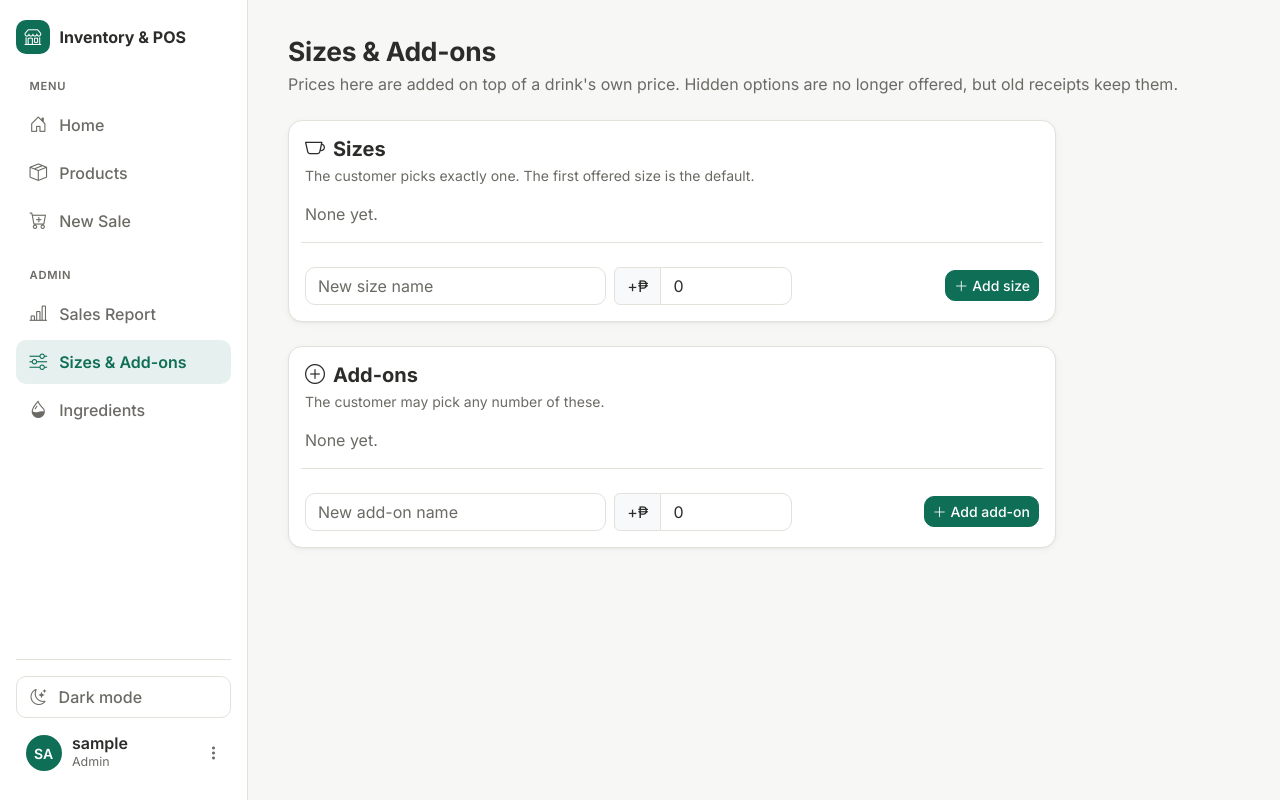
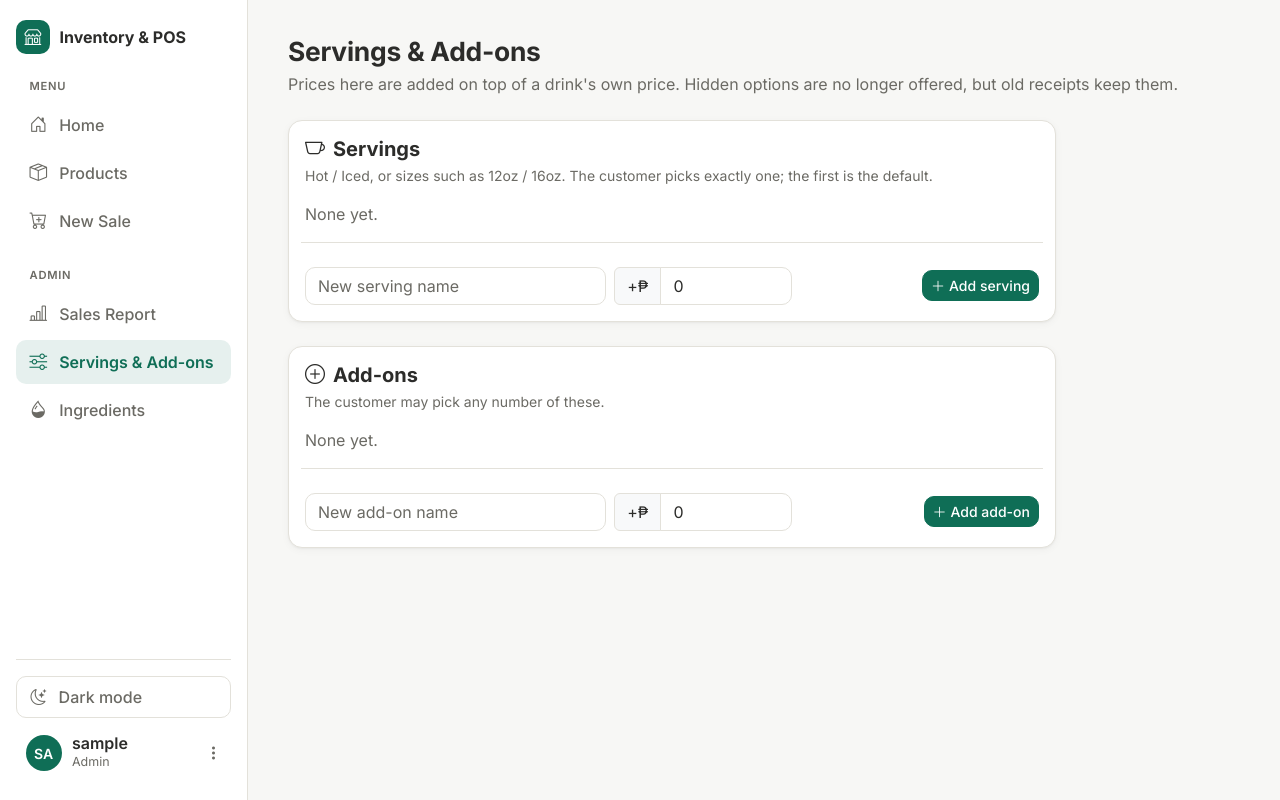
Before and after one commit to JmlAsync/inventory-pos-system, a Flask app: page /options in a window 1280 px wide. Run offline with Flask 3, Linux system fonts and the light colour scheme; the visitor is signed in with stand-in values (Sample User, id 1); data comes from the database, SQL or seed files in the repository; data that the repository does not hold is empty.

Commit message:
Call the one-of choice a 'serving' so Hot / Iced reads naturally
The cafe offers each drink hot or iced at the same price, not in sizes.
The choose-one group (stored as kind 'size') is now called a serving
everywhere users see it: the drink window, tiles (they list the servings,
e.g. 'Hot / Iced'), the Servings & Add-ons page, product forms, recipes and
messages. A serving can still be a size such as 16oz with its own price and
scale, and can have its own recipe (Iced: ice and an iced cup).

Co-Authored-By: Claude Opus 5.5 <noreply@anthropic.com>
Claude-Session: https://claude.ai/code/session_01AnRZgfVLrJe4aroni2zZdi

```diff
--- a/app.py
+++ b/app.py
@@ -310,7 +310,7 @@ def delete_product(product_id):
     return redirect(url_for('products'))
 
 # ---------------- Sizes and add-ons (v0.16.0) ----------------
-OPTION_KINDS = {'size': 'size', 'addon': 'add-on'}
+OPTION_KINDS = {'size': 'serving', 'addon': 'add-on'}   # 'size' = a serving: Hot / Iced or 12oz / 16oz (v0.17.2)
 
 
 @app.route('/options', methods=['GET', 'POST'])
@@ -657,11 +657,11 @@ def read_line(key, quantity):
     addons = [db.session.get(MenuOption, i) for i in addon_ids]
     if ((size_id and (size is None or not size.active or size.kind != 'size'))
             or any(a is None or not a.active or a.kind != 'addon' for a in addons)):
-        return None, (f'A size or add-on chosen for {product.name} is no longer offered, '
+        return None, (f'A serving or add-on chosen for {product.name} is no longer offered, '
                       f'so that line was taken out of the basket.')
     if (size or addons) and not product.has_options:
         # The admin unticked "sizes and add-ons" for this product after it was added (v0.16.1)
-        return None, (f'{product.name} no longer has sizes or add-ons, so that line was taken out '
+        return None, (f'{product.name} no longer has servings or add-ons, so that line was taken out '
                       f'of the basket. Please add it again.')
     unit_price = round(product.price + (size.price if size else 0) + sum(a.price for a in addons), 2)
     options_text = ', '.join(([size.name] if size else []) + [a.name for a in addons])   # e.g. "16oz, Sub Oat"
@@ -748,7 +748,7 @@ def new_sale():
                 if size_id is None:
                     size_id = sizes[0].id          # the smallest size if none was chosen (e.g. the list form)
                 if size_id not in [s.id for s in sizes]:
-                    return show_sale_page('Please choose one of the sizes offered.')
+                    return show_sale_page('Please choose one of the servings offered (e.g. Hot or Iced).')
             else:
                 size_id = None
             active_addons = {a.id for a in MenuOption.query.filter_by(kind='addon', active=True)}
--- a/templates/add_product.html
+++ b/templates/add_product.html
@@ -32,8 +32,8 @@
     </div>
     <div class="form-check mb-3">
         <input class="form-check-input" type="checkbox" id="has_options" name="has_options" value="1"{% if request.form.get('has_options') %} checked{% endif %}>
-        <label class="form-check-label" for="has_options">Drink: the customer chooses a size and may add add-ons</label>
-        <div class="form-text">Sizes and add-ons are set on the <a href="{{ url_for('manage_options') }}">Sizes &amp; Add-ons</a> page.</div>
+        <label class="form-check-label" for="has_options">Drink: the customer chooses a serving (e.g. Hot / Iced) and may add add-ons</label>
+        <div class="form-text">Servings and add-ons are set on the <a href="{{ url_for('manage_options') }}">Servings &amp; Add-ons</a> page.</div>
     </div>
     <div class="mb-3">
         <label class="form-label" for="picture">Picture <span class="text-body-secondary fw-normal">(optional)</span></label>
--- a/templates/base.html
+++ b/templates/base.html
@@ -66,7 +66,7 @@
             <div class="side-label">Admin</div>
             <nav class="d-flex flex-column gap-1">
                 {{ side_link(request.endpoint, 'sales_report', 'bi-bar-chart-line', 'Sales Report') }}
-                {{ side_link(request.endpoint, 'manage_options', 'bi-sliders', 'Sizes & Add-ons', ('edit_recipe',) if recipe_kind == 'option' else ()) }}
+                {{ side_link(request.endpoint, 'manage_options', 'bi-sliders', 'Servings & Add-ons', ('edit_recipe',) if recipe_kind == 'option' else ()) }}
                 {{ side_link(request.endpoint, 'ingredients', 'bi-droplet-half', 'Ingredients') }}
             </nav>
             {% endif %}
--- a/templates/edit_product.html
+++ b/templates/edit_product.html
@@ -34,8 +34,8 @@
     </div>
     <div class="form-check mb-3">
         <input class="form-check-input" type="checkbox" id="has_options" name="has_options" value="1"{% if product.has_options %} checked{% endif %}>
-        <label class="form-check-label" for="has_options">Drink: the customer chooses a size and may add add-ons</label>
-        <div class="form-text">Sizes and add-ons are set on the <a href="{{ url_for('manage_options') }}">Sizes &amp; Add-ons</a> page.</div>
+        <label class="form-check-label" for="has_options">Drink: the customer chooses a serving (e.g. Hot / Iced) and may add add-ons</label>
+        <div class="form-text">Servings and add-ons are set on the <a href="{{ url_for('manage_options') }}">Servings &amp; Add-ons</a> page.</div>
     </div>
     <div class="mb-3">
         <label class="form-label" for="picture">Picture</label>
--- a/templates/options.html
+++ b/templates/options.html
@@ -1,8 +1,8 @@
 {% extends "base.html" %}
-{% block title %}Sizes & Add-ons{% endblock %}
+{% block title %}Servings & Add-ons{% endblock %}
 {% block content %}
 {# Admin page for sizes and add-ons (v0.16.0) #}
-<h1>Sizes &amp; Add-ons</h1>
+<h1>Servings &amp; Add-ons</h1>
 <p class="page-subtitle">Prices here are added on top of a drink's own price. Hidden options are no longer offered,
     but old receipts keep them.</p>
 
@@ -21,7 +21,7 @@
         </div>
         {% if kind == 'size' %}
         <div class="col-6 col-sm-2">
-            <div class="input-group input-group-sm" title="How much of every ingredient this size uses, e.g. 1.33 for 16oz when recipes are for 12oz">
+            <div class="input-group input-group-sm" title="How much of every ingredient this serving uses: 1 = the recipe as written (Hot / Iced), or e.g. 1.33 for a 16oz when recipes are for 12oz">
                 <span class="input-group-text">×</span>
                 <input type="number" class="form-control" name="scale" value="{{ option.scale|amount }}" min="0.01" max="10" step="any" aria-label="Recipe scale">
             </div>
@@ -34,7 +34,7 @@
             </div>
         </div>
         <div class="col-3 col-sm-2 text-end text-nowrap">
-            <a href="{{ url_for('edit_recipe', kind='option', item_id=option.id) }}" class="btn btn-sm btn-light-subtle" title="Ingredients this {{ 'size' if kind == 'size' else 'add-on' }} uses"><i class="bi bi-journal-text" aria-hidden="true"></i><span class="visually-hidden">Recipe</span></a>
+            <a href="{{ url_for('edit_recipe', kind='option', item_id=option.id) }}" class="btn btn-sm btn-light-subtle" title="Ingredients this {{ 'serving' if kind == 'size' else 'add-on' }} uses"><i class="bi bi-journal-text" aria-hidden="true"></i><span class="visually-hidden">Recipe</span></a>
             <button type="submit" class="btn btn-sm btn-outline-primary">Save</button></div>
     </form>
     {% else %}
@@ -43,18 +43,18 @@
     <form method="POST" action="{{ url_for('manage_options') }}" class="row g-2 align-items-center mt-2 pt-3 border-top">
         <input type="hidden" name="csrf_token" value="{{ csrf_token() }}">
         <input type="hidden" name="kind" value="{{ kind }}">
-        <div class="col-sm-5"><input type="text" class="form-control" name="name" maxlength="50" required placeholder="New {{ 'size' if kind == 'size' else 'add-on' }} name" aria-label="Name"></div>
+        <div class="col-sm-5"><input type="text" class="form-control" name="name" maxlength="50" required placeholder="New {{ 'serving' if kind == 'size' else 'add-on' }} name" aria-label="Name"></div>
         <div class="col-6 col-sm-3">
             <div class="input-group"><span class="input-group-text">+₱</span>
             <input type="number" class="form-control" name="price" value="0" min="0" max="1000000" step="0.01" required aria-label="Extra price"></div>
         </div>
-        <div class="col-6 col-sm-4 text-end"><button type="submit" class="btn btn-sm btn-primary"><i class="bi bi-plus-lg me-1" aria-hidden="true"></i>Add {{ 'size' if kind == 'size' else 'add-on' }}</button></div>
+        <div class="col-6 col-sm-4 text-end"><button type="submit" class="btn btn-sm btn-primary"><i class="bi bi-plus-lg me-1" aria-hidden="true"></i>Add {{ 'serving' if kind == 'size' else 'add-on' }}</button></div>
     </form>
 </div></div>
 {% endmacro %}
 
 <div style="max-width: 48rem;">
-{{ option_list('Sizes', 'size', sizes, 'bi-cup', 'The customer picks exactly one. The first offered size is the default.') }}
+{{ option_list('Servings', 'size', sizes, 'bi-cup', 'Hot / Iced, or sizes such as 12oz / 16oz. The customer picks exactly one; the first is the default.') }}
 {{ option_list('Add-ons', 'addon', addons, 'bi-plus-circle', 'The customer may pick any number of these.') }}
 </div>
 {% endblock %}
--- a/templates/recipe.html
+++ b/templates/recipe.html
@@ -8,10 +8,10 @@
 <h1>Recipe: {{ owner.name }}</h1>
 <p class="page-subtitle">
 {% if kind == 'product' %}
-    What <strong>one</strong> {{ owner.name }} uses{% if owner.has_options %} at the default size (other sizes multiply it){% endif %}.
+    What <strong>one</strong> {{ owner.name }} uses{% if owner.has_options %} as the default serving (other servings multiply it by their scale){% endif %}.
     With a recipe, the menu shows how many can still be made from the ingredients on hand.
 {% elif owner.kind == 'size' %}
-    Extra ingredients for the {{ owner.name }} size (usually none: a size multiplies the drink's recipe by its scale on the Sizes &amp; Add-ons page).
+    Extra ingredients for the {{ owner.name }} serving, e.g. ice and an iced cup for Iced, or a hot cup for Hot (a 16oz size usually needs none: its scale on the Servings &amp; Add-ons page multiplies the recipe).
 {% else %}
     What the add-on <strong>{{ owner.name }}</strong> adds to one drink. Use a negative amount to replace an ingredient,
     e.g. Sub Oat: fresh milk <code>-180</code> ml and oat milk <code>180</code> ml.
```
Also changed, not shown: templates/new_sale.html (+4 -4 lines).
